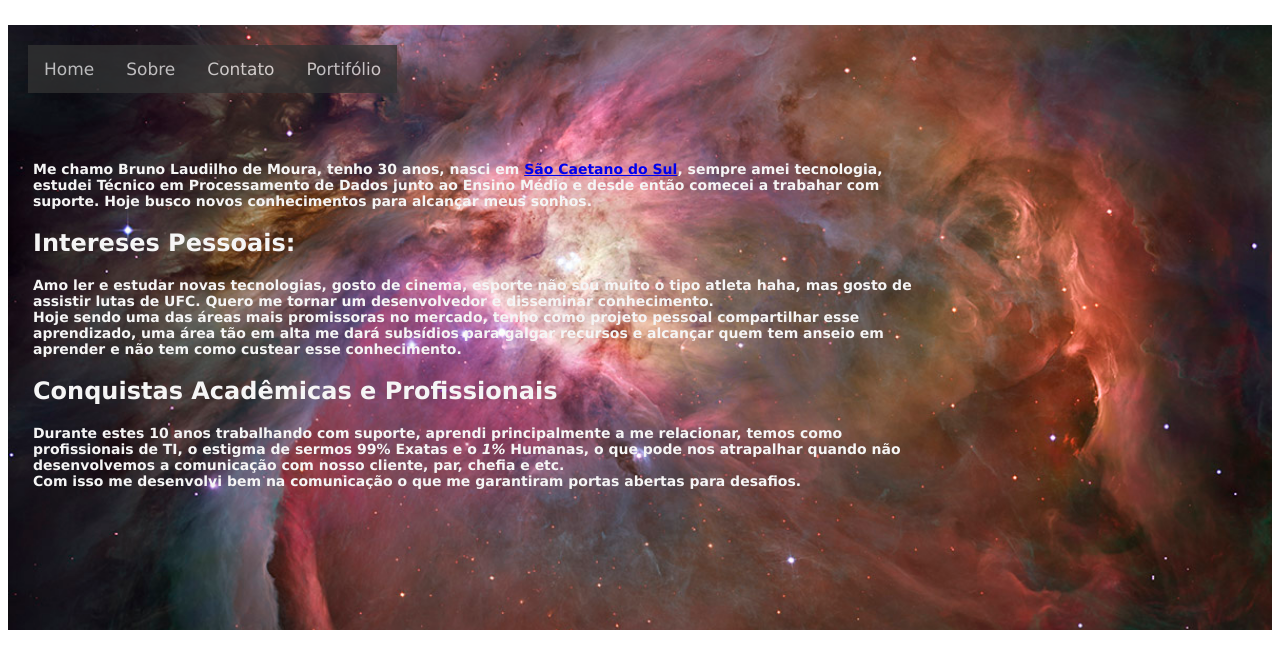
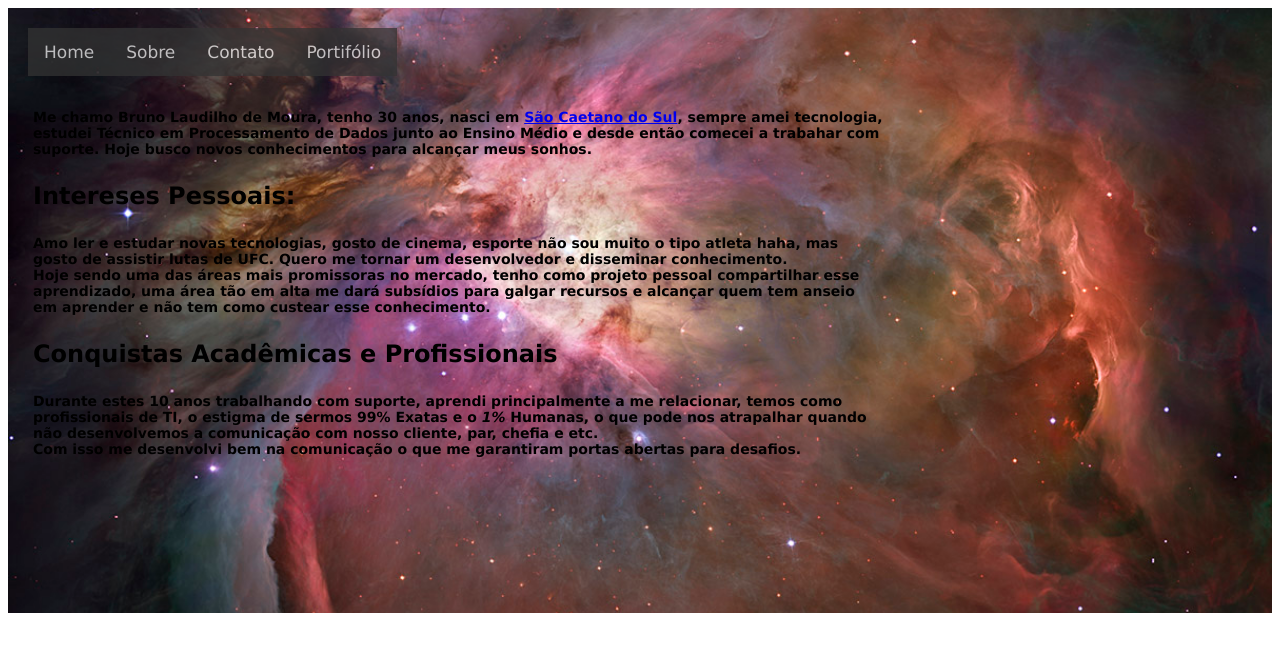
Before and after one commit to brunolaudilho/blm.arbyte, a plain HTML site: page sobre.html in a window 1280 px wide. Drawn offline with Linux system fonts and the light colour scheme.

Commit message:
Alteração na Página Sobre

```diff
--- a/style.css
+++ b/style.css
@@ -78,18 +78,22 @@ justify-content: center;
 }
 
 .sobre{
-  margin: 25;
   display: flex;
-  min-height: 600px;
+  justify-content: center;
+  min-height: 550px;
   width: 900px;
   align-items: center;
   font-family: Verdana;
-  color:whitesmoke;
+  color:black;
   font-weight: bold;
   align-items: center;
 }
 .sobre p{
+  margin:25;
   font-size: 14;
+}
+.sobre h2{
+  margin:25;
 }
 
 .construcao{
@@ -106,7 +110,6 @@ justify-content: center;
 
 /*Div referente ao rodapé*/
 .footer{
-  margin: 25;
   min-width:300px;
   display: flex;
   justify-content: center;
@@ -115,6 +118,7 @@ justify-content: center;
   color:whitesmoke;
 }
 footer h5{
+  margin: 25;
   font-family: Verdana;
   font-weight: bold;
   font-size: 12;
```
